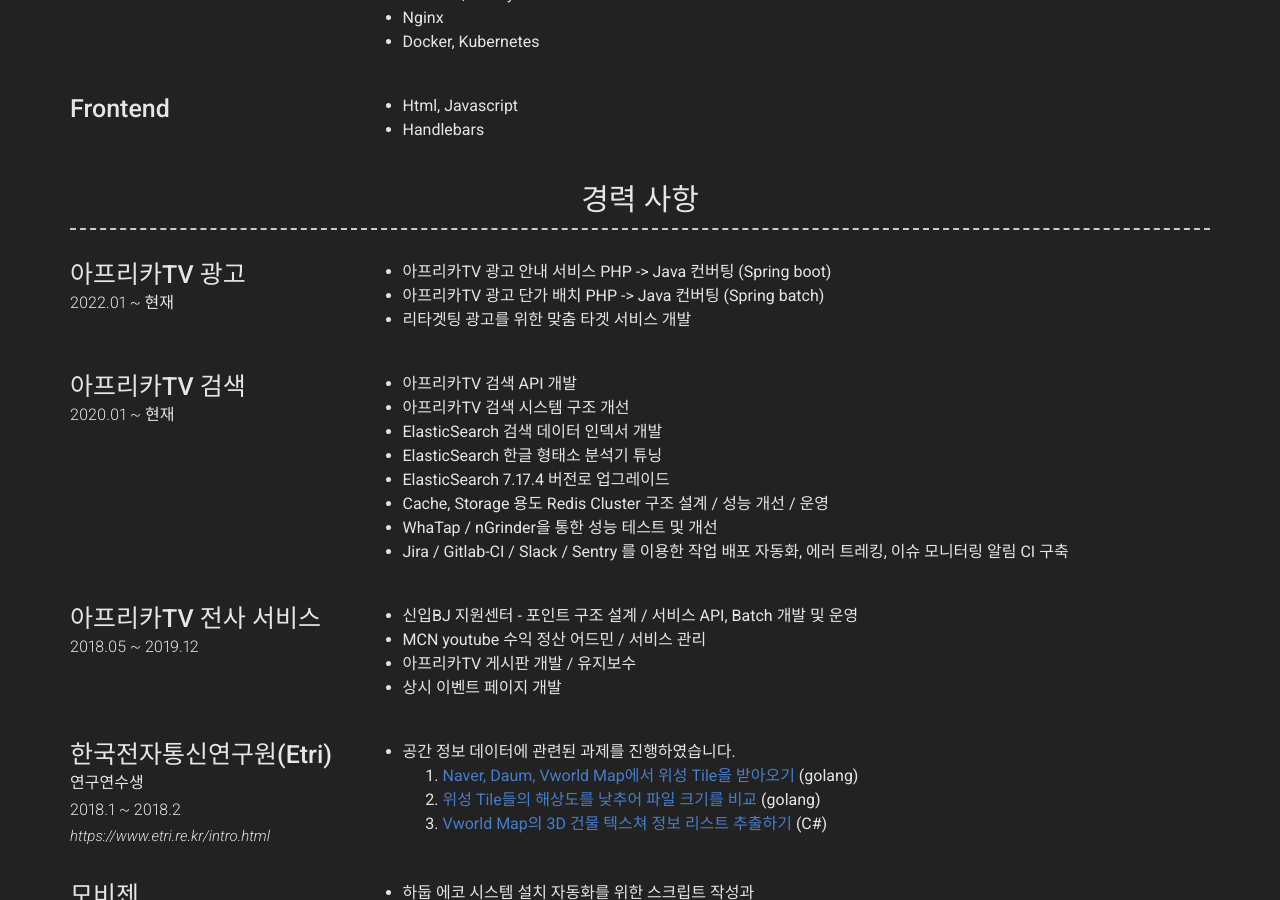
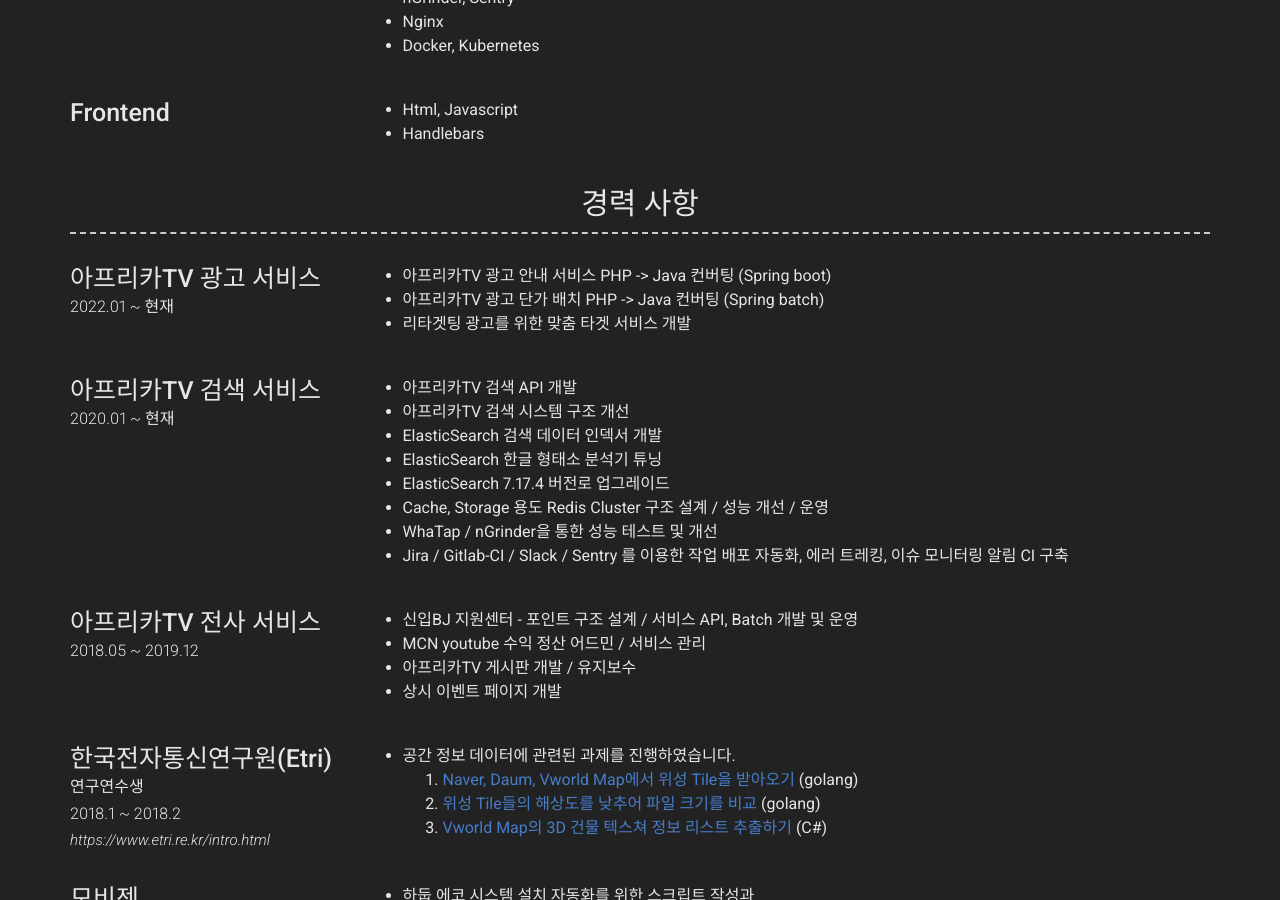
Before and after one commit to JinHyukParkk/JinHyukParkk.github.io, a Jekyll site: the page built from index.md, in a window 1280 px wide and 900 px high, scrolled down 904 px. Built offline with Jekyll 4.4.1, drawn with Linux system fonts in a browser that asks for light colours; nearby versions of some CDN libraries.

Commit message:
about 수정

```diff
--- a/_config.yml
+++ b/_config.yml
@@ -36,9 +36,9 @@ about_content: | # this will include new lines to allow paragraphs
   <br/>
   현재 라이브 방송 플랫폼 서비스에서 5년차 <mark>Java 백엔드 개발자</mark>로 있습니다.<br/>
   <br/>
-  새로운 경험에 대한 **도전 정신**이 강해 처음 전사 서비스에서부터 검색, 광고 서비스를 순차적으로 도전하였습니다.
+  새로운 경험에 대한 **도전 정신**이 강해 처음 전사 서비스에서부터 검색, 광고 서비스를 순차적으로 도전하였습니다.<br/>
   <br/>
-  문제 해결에 **집요**하게 파고 들고, 습득한 내용은 **기록**합니다.
+  문제 해결에 **집요**하게 파고 들고, 습득한 내용은 **기록**합니다.<br/>
   <br/>
   <mark>함께 자라는 개발 문화</mark>를 중시하여 팀원들과 소통하고, 학습하고, 개선하는 것을 좋아합니다.
 
@@ -82,7 +82,7 @@ content:
     layout: list
     content:
       - layout: left
-        title: 아프리카TV 광고
+        title: 아프리카TV 광고 서비스
         caption: 2022.01 ~ 현재
         description: |
           * 아프리카TV 광고 안내 서비스 PHP -> Java 컨버팅 (Spring boot)
@@ -90,7 +90,7 @@ content:
           * 리타겟팅 광고를 위한 맞춤 타겟 서비스 개발
 
       - layout: left
-        title: 아프리카TV 검색
+        title: 아프리카TV 검색 서비스
         caption: 2020.01 ~ 현재
         description: |
           * 아프리카TV 검색 API 개발
```
